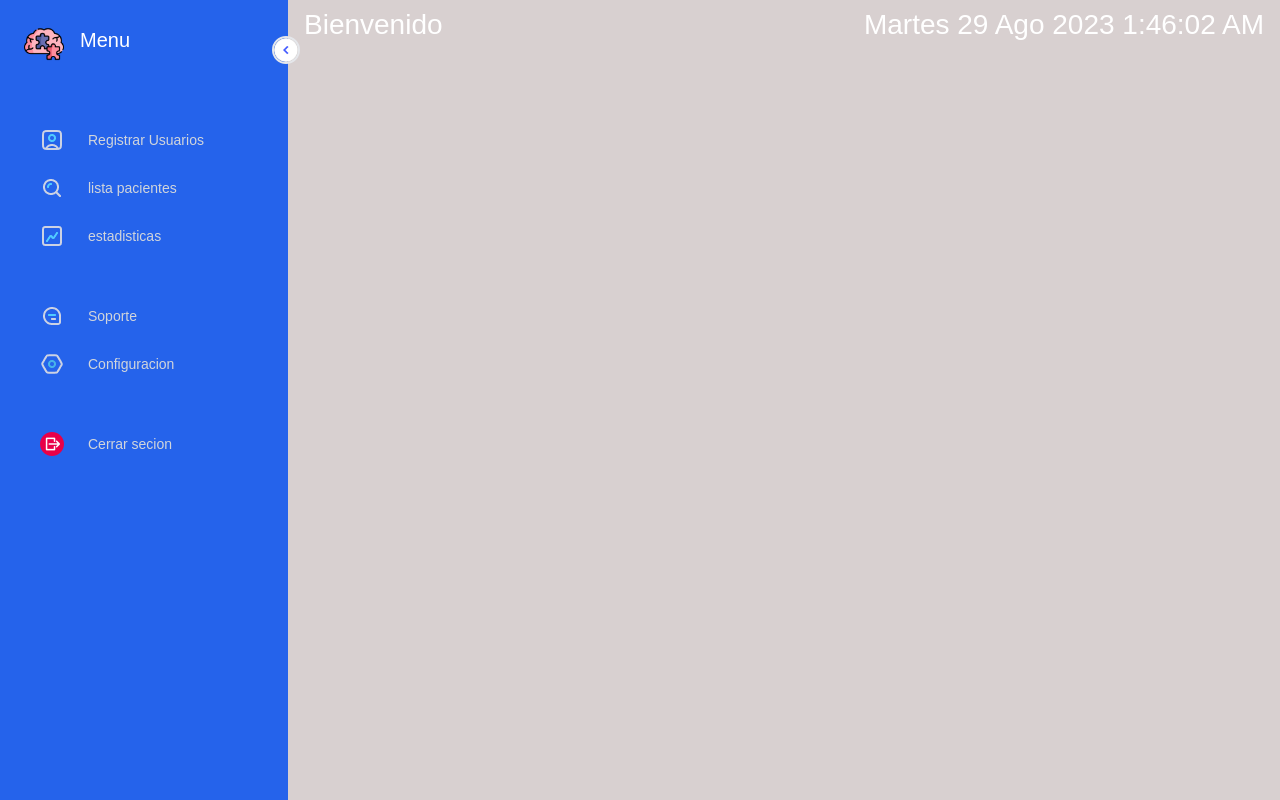
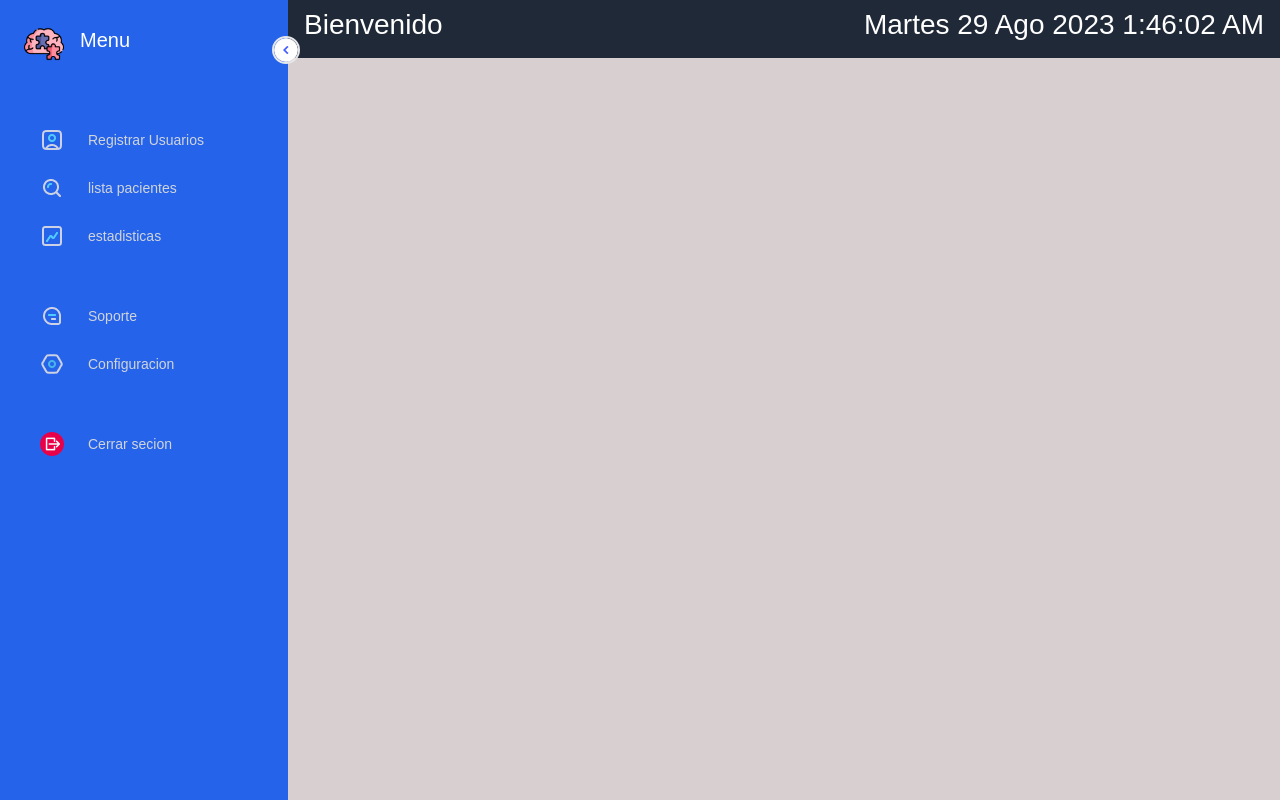
Before and after one commit to jesusjarr30/Modular-Web, a React (Create React App) app in the folder PaginaWeb/webps/: page /Inicio in a window 1280 px wide. Built offline with nearby package versions, Linux system fonts and the light colour scheme.

Commit message:
fix repo

```diff
--- a/PaginaWeb/webps/src/components/Dashboard/Inicio.jsx
+++ b/PaginaWeb/webps/src/components/Dashboard/Inicio.jsx
@@ -110,8 +110,8 @@ const Inicio = () => {
       </div>
       {/*Termina el div de la panel derecho*/}
       <div className="flex-1"> {/* Usamos "flex-1" para que tome el espacio restante */}
-      <div className='font-semibold flex w-full'>
-        <div className=' text-white py-2 w-full flex justify-between'>
+      <div className='font-semibold h-screen w-full'>
+        <div className='bg-gray-800 text-white py-2 w-full flex justify-between'>
           <div className='flex w-full'>
             <h3 className='ml-4'>Bienvenido {data.nombre}</h3>
           </div>
```
